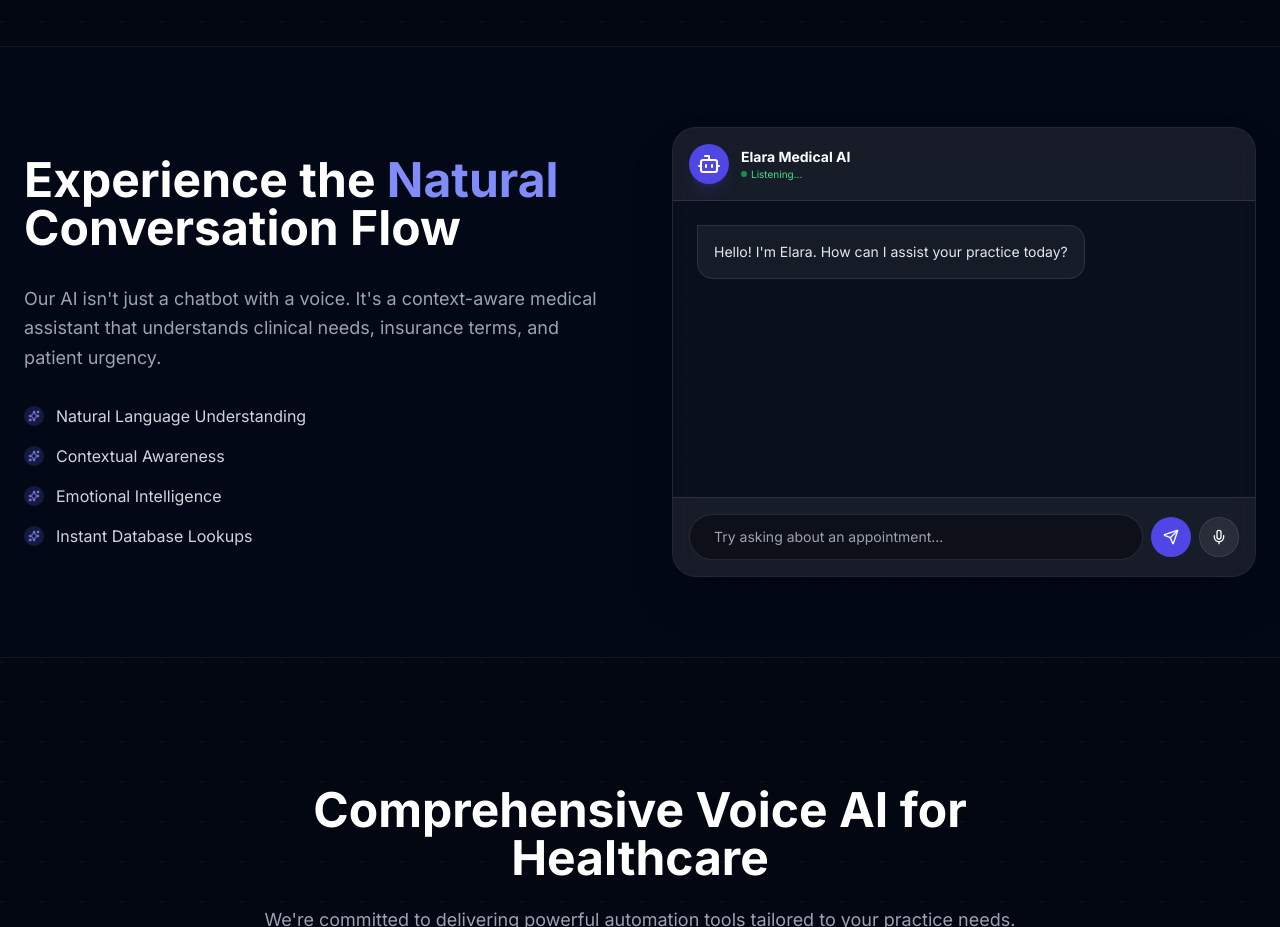
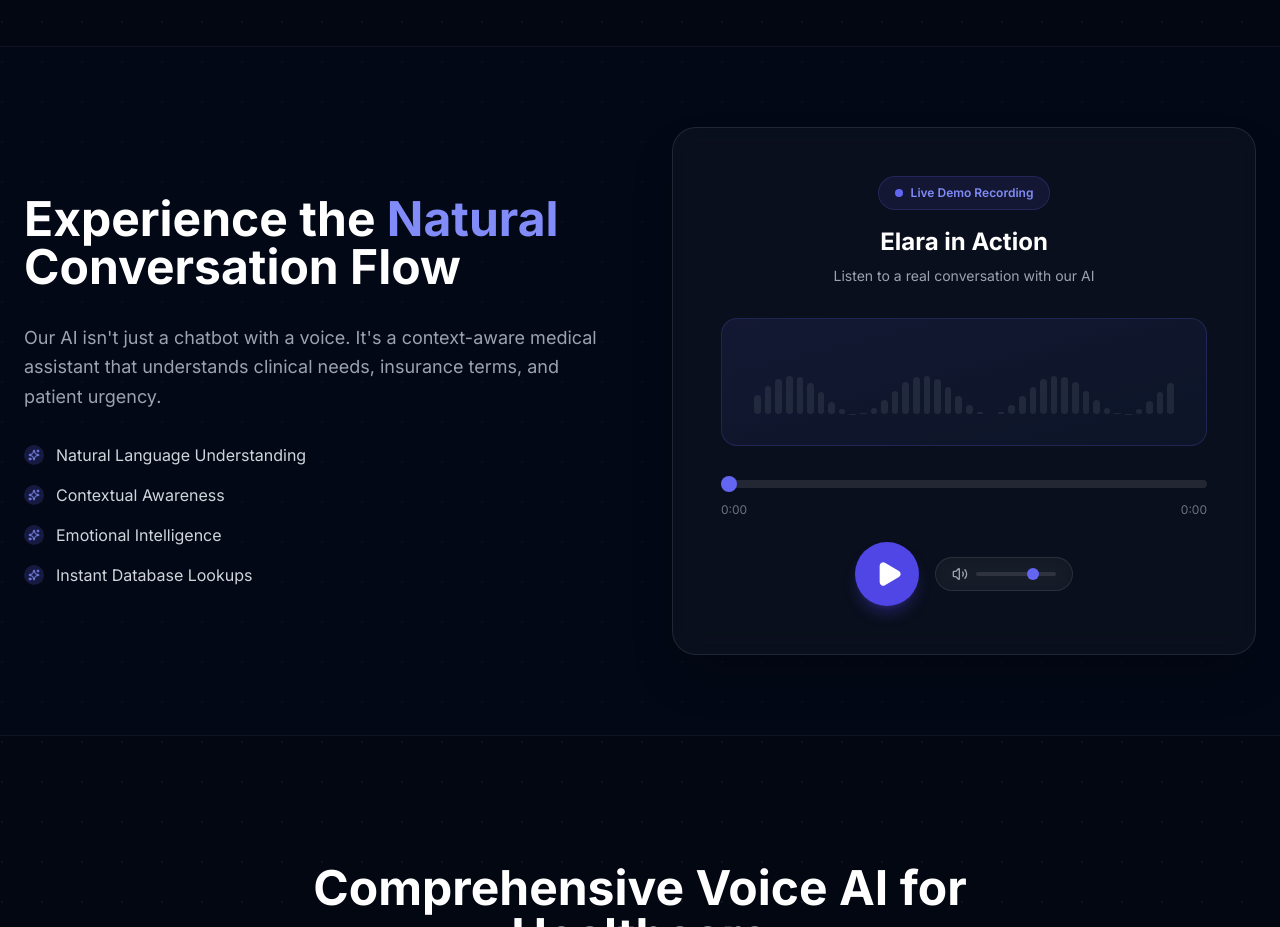
Before and after one commit to davelara35/elara-website, a React (Vite) app: page / in a window 1280 px wide. Shown: the part 1300-2227 px from the top of the page. Built offline with nearby package versions, Linux system fonts and the light colour scheme.

Commit message:
Replace chatbot demo with custom audio player
Add interactive audio player with waveform visualization, play/pause controls, seekable progress bar, and functional volume adjustment. Audio demo now showcases real Elara AI conversation.

Co-Authored-By: Claude Sonnet 4.5 <noreply@anthropic.com>

```diff
--- a/components/AIDemo.tsx
+++ b/components/AIDemo.tsx
@@ -1,47 +1,71 @@
 
 import React, { useState, useEffect, useRef } from 'react';
-import { Mic, Send, Bot, User, Sparkles, Calendar } from 'lucide-react';
-import { GoogleGenAI } from "@google/genai";
+import { Play, Pause, Volume2, Sparkles } from 'lucide-react';
 
 const AIDemo: React.FC = () => {
-  const [messages, setMessages] = useState<{role: 'ai' | 'user', text: string}[]>([
-    { role: 'ai', text: "Hello! I'm Elara. How can I assist your practice today?" }
-  ]);
-  const [input, setInput] = useState("");
-  const [isTyping, setIsTyping] = useState(false);
-  const scrollRef = useRef<HTMLDivElement>(null);
+  const [isPlaying, setIsPlaying] = useState(false);
+  const [currentTime, setCurrentTime] = useState(0);
+  const [duration, setDuration] = useState(0);
+  const [volume, setVolume] = useState(0.75);
+  const audioRef = useRef<HTMLAudioElement>(null);
 
   useEffect(() => {
-    if (scrollRef.current) {
-      scrollRef.current.scrollTop = scrollRef.current.scrollHeight;
+    const audio = audioRef.current;
+    if (!audio) return;
+
+    const updateTime = () => setCurrentTime(audio.currentTime);
+    const updateDuration = () => setDuration(audio.duration);
+    const handleEnded = () => setIsPlaying(false);
+
+    audio.addEventListener('timeupdate', updateTime);
+    audio.addEventListener('loadedmetadata', updateDuration);
+    audio.addEventListener('ended', handleEnded);
+
+    return () => {
+      audio.removeEventListener('timeupdate', updateTime);
+      audio.removeEventListener('loadedmetadata', updateDuration);
+      audio.removeEventListener('ended', handleEnded);
+    };
+  }, []);
+
+  useEffect(() => {
+    const audio = audioRef.current;
+    if (audio) {
+      audio.volume = volume;
     }
-  }, [messages, isTyping]);
+  }, [volume]);
 
-  const handleSend = async () => {
-    if (!input.trim()) return;
+  const togglePlay = () => {
+    const audio = audioRef.current;
+    if (!audio) return;
 
-    const userText = input;
-    setInput("");
-    setMessages(prev => [...prev, { role: 'user', text: userText }]);
-    setIsTyping(true);
+    if (isPlaying) {
+      audio.pause();
+    } else {
+      audio.play();
+    }
+    setIsPlaying(!isPlaying);
+  };
 
-    try {
-      // Initialize AI right before use as per guidelines
-      const ai = new GoogleGenAI({ apiKey: process.env.API_KEY });
-      const response = await ai.models.generateContent({
-        model: 'gemini-3-flash-preview',
-        contents: `You are Elara, a friendly medical AI receptionist. A user says: "${userText}". Provide a very short, professional reply as a voice assistant.`,
-      });
+  const handleSeek = (e: React.ChangeEvent<HTMLInputElement>) => {
+    const audio = audioRef.current;
+    if (!audio) return;
 
-      setMessages(prev => [...prev, { role: 'ai', text: response.text || "I'm here to help manage your calls efficiently." }]);
-    } catch (e) {
-      // Fallback if API key is not ready or fails
-      setTimeout(() => {
-        setMessages(prev => [...prev, { role: 'ai', text: "That sounds like a great use case. I can handle scheduling, patient inquiries, and follow-ups with ease." }]);
-      }, 1000);
-    } finally {
-      setIsTyping(false);
-    }
+    const newTime = parseFloat(e.target.value);
+    audio.currentTime = newTime;
+    setCurrentTime(newTime);
+  };
+
+  const handleVolumeChange = (e: React.ChangeEvent<HTMLInputElement>) => {
+    const newVolume = parseFloat(e.target.value);
+    setVolume(newVolume);
+  };
+
+  const formatTime = (time: number) => {
+    if (isNaN(time)) return '0:00';
+    const minutes = Math.floor(time / 60);
+    const seconds = Math.floor(time % 60);
+    return `${minutes}:${seconds.toString().padStart(2, '0')}`;
   };
 
   return (
@@ -74,68 +98,86 @@ const AIDemo: React.FC = () => {
           </div>
 
           <div className="relative">
-            <div className="glass border rounded-3xl overflow-hidden shadow-2xl h-[450px] flex flex-col">
-              <div className="bg-white/5 border-b border-white/10 p-4 flex items-center justify-between">
-                <div className="flex items-center gap-3">
-                  <div className="w-10 h-10 rounded-full bg-indigo-600 flex items-center justify-center shadow-lg shadow-indigo-600/20">
-                    <Bot className="w-6 h-6 text-white" />
+            <div className="glass border rounded-3xl overflow-hidden shadow-2xl p-8 md:p-12">
+              <div className="text-center mb-8">
+                <div className="inline-flex items-center gap-2 px-4 py-2 rounded-full bg-indigo-500/10 border border-indigo-500/20 text-indigo-400 text-xs font-semibold mb-4">
+                  <span className="relative flex h-2 w-2">
+                    <span className="animate-ping absolute inline-flex h-full w-full rounded-full bg-indigo-400 opacity-75"></span>
+                    <span className="relative inline-flex rounded-full h-2 w-2 bg-indigo-500"></span>
+                  </span>
+                  Live Demo Recording
+                </div>
+                <h3 className="text-2xl font-bold text-white mb-2">Elara in Action</h3>
+                <p className="text-gray-400 text-sm">Listen to a real conversation with our AI</p>
+              </div>
+
+              <div className="space-y-6">
+                {/* Waveform Visualization */}
+                <div className="h-32 rounded-2xl bg-gradient-to-br from-indigo-500/10 to-blue-500/5 border border-indigo-500/20 flex items-center justify-center px-8">
+                  <div className="flex items-end justify-center gap-1 w-full h-16">
+                    {[...Array(40)].map((_, i) => {
+                      const height = Math.sin(i * 0.5) * 30 + 30;
+                      const isActive = isPlaying && (currentTime / duration) * 40 > i;
+                      return (
+                        <div
+                          key={i}
+                          className={`flex-1 rounded-full transition-all duration-300 ${
+                            isActive ? 'bg-indigo-400' : 'bg-gray-600'
+                          }`}
+                          style={{
+                            height: `${height}%`,
+                            opacity: isActive ? 1 : 0.3,
+                          }}
+                        />
+                      );
+                    })}
                   </div>
-                  <div>
-                    <div className="text-sm font-bold text-white">Elara Medical AI</div>
-                    <div className="text-[10px] text-green-400 flex items-center gap-1">
-                      <span className="w-1.5 h-1.5 rounded-full bg-green-500 animate-pulse"></span>
-                      Listening...
-                    </div>
+                </div>
+
+                {/* Progress Bar */}
+                <div className="space-y-2">
+                  <input
+                    type="range"
+                    min="0"
+                    max={duration || 0}
+                    value={currentTime}
+                    onChange={handleSeek}
+                    className="w-full h-2 bg-white/10 rounded-full appearance-none cursor-pointer [&::-webkit-slider-thumb]:appearance-none [&::-webkit-slider-thumb]:w-4 [&::-webkit-slider-thumb]:h-4 [&::-webkit-slider-thumb]:rounded-full [&::-webkit-slider-thumb]:bg-indigo-500 [&::-webkit-slider-thumb]:cursor-pointer [&::-moz-range-thumb]:w-4 [&::-moz-range-thumb]:h-4 [&::-moz-range-thumb]:rounded-full [&::-moz-range-thumb]:bg-indigo-500 [&::-moz-range-thumb]:border-0 [&::-moz-range-thumb]:cursor-pointer"
+                  />
+                  <div className="flex justify-between text-xs text-gray-500">
+                    <span>{formatTime(currentTime)}</span>
+                    <span>{formatTime(duration)}</span>
+                  </div>
+                </div>
+
+                {/* Controls */}
+                <div className="flex items-center justify-center gap-4">
+                  <button
+                    onClick={togglePlay}
+                    className="w-16 h-16 rounded-full bg-indigo-600 flex items-center justify-center hover:bg-indigo-700 transition-all hover:scale-105 shadow-lg shadow-indigo-600/30"
+                  >
+                    {isPlaying ? (
+                      <Pause className="w-7 h-7 text-white fill-white" />
+                    ) : (
+                      <Play className="w-7 h-7 text-white fill-white ml-1" />
+                    )}
+                  </button>
+                  <div className="flex items-center gap-2 px-4 py-2 rounded-full glass border border-white/10">
+                    <Volume2 className="w-4 h-4 text-gray-400" />
+                    <input
+                      type="range"
+                      min="0"
+                      max="1"
+                      step="0.01"
+                      value={volume}
+                      onChange={handleVolumeChange}
+                      className="w-20 h-1 bg-white/10 rounded-full appearance-none cursor-pointer [&::-webkit-slider-thumb]:appearance-none [&::-webkit-slider-thumb]:w-3 [&::-webkit-slider-thumb]:h-3 [&::-webkit-slider-thumb]:rounded-full [&::-webkit-slider-thumb]:bg-indigo-500 [&::-webkit-slider-thumb]:cursor-pointer [&::-moz-range-thumb]:w-3 [&::-moz-range-thumb]:h-3 [&::-moz-range-thumb]:rounded-full [&::-moz-range-thumb]:bg-indigo-500 [&::-moz-range-thumb]:border-0 [&::-moz-range-thumb]:cursor-pointer"
+                    />
                   </div>
                 </div>
               </div>
 
-              <div ref={scrollRef} className="flex-1 overflow-y-auto p-6 space-y-6 scrollbar-hide">
-                {messages.map((m, i) => (
-                  <div key={i} className={`flex ${m.role === 'user' ? 'justify-end' : 'justify-start'}`}>
-                    <div className={`max-w-[80%] p-4 rounded-2xl text-sm ${
-                      m.role === 'user'
-                      ? 'bg-indigo-600 text-white rounded-tr-none'
-                      : 'bg-white/5 border border-white/10 text-gray-200 rounded-tl-none'
-                    }`}>
-                      {m.text}
-                    </div>
-                  </div>
-                ))}
-                {isTyping && (
-                  <div className="flex justify-start">
-                    <div className="bg-white/5 border border-white/10 p-4 rounded-2xl rounded-tl-none">
-                      <div className="flex gap-1">
-                        <span className="w-1.5 h-1.5 rounded-full bg-gray-500 animate-bounce"></span>
-                        <span className="w-1.5 h-1.5 rounded-full bg-gray-500 animate-bounce [animation-delay:0.2s]"></span>
-                        <span className="w-1.5 h-1.5 rounded-full bg-gray-500 animate-bounce [animation-delay:0.4s]"></span>
-                      </div>
-                    </div>
-                  </div>
-                )}
-              </div>
-
-              <div className="p-4 bg-white/5 border-t border-white/10">
-                <div className="relative flex items-center gap-2">
-                  <input
-                    type="text"
-                    value={input}
-                    onChange={(e) => setInput(e.target.value)}
-                    onKeyDown={(e) => e.key === 'Enter' && handleSend()}
-                    placeholder="Try asking about an appointment..."
-                    className="flex-1 bg-black/40 border border-white/10 rounded-full py-3 px-6 text-sm focus:outline-none focus:border-indigo-500 transition-colors"
-                  />
-                  <button
-                    onClick={handleSend}
-                    className="w-10 h-10 rounded-full bg-indigo-600 flex items-center justify-center hover:bg-indigo-700 transition-colors"
-                  >
-                    <Send className="w-4 h-4" />
-                  </button>
-                  <button className="w-10 h-10 rounded-full glass border border-white/10 flex items-center justify-center hover:bg-white/10 transition-colors group">
-                    <Mic className="w-4 h-4 group-hover:text-indigo-400 transition-colors" />
-                  </button>
-                </div>
-              </div>
+              <audio ref={audioRef} src="/demo-audio.mp3" preload="metadata" />
             </div>
           </div>
         </div>
```
Also changed, not shown: 1 other file (tests, documents, lock files or other folders).
